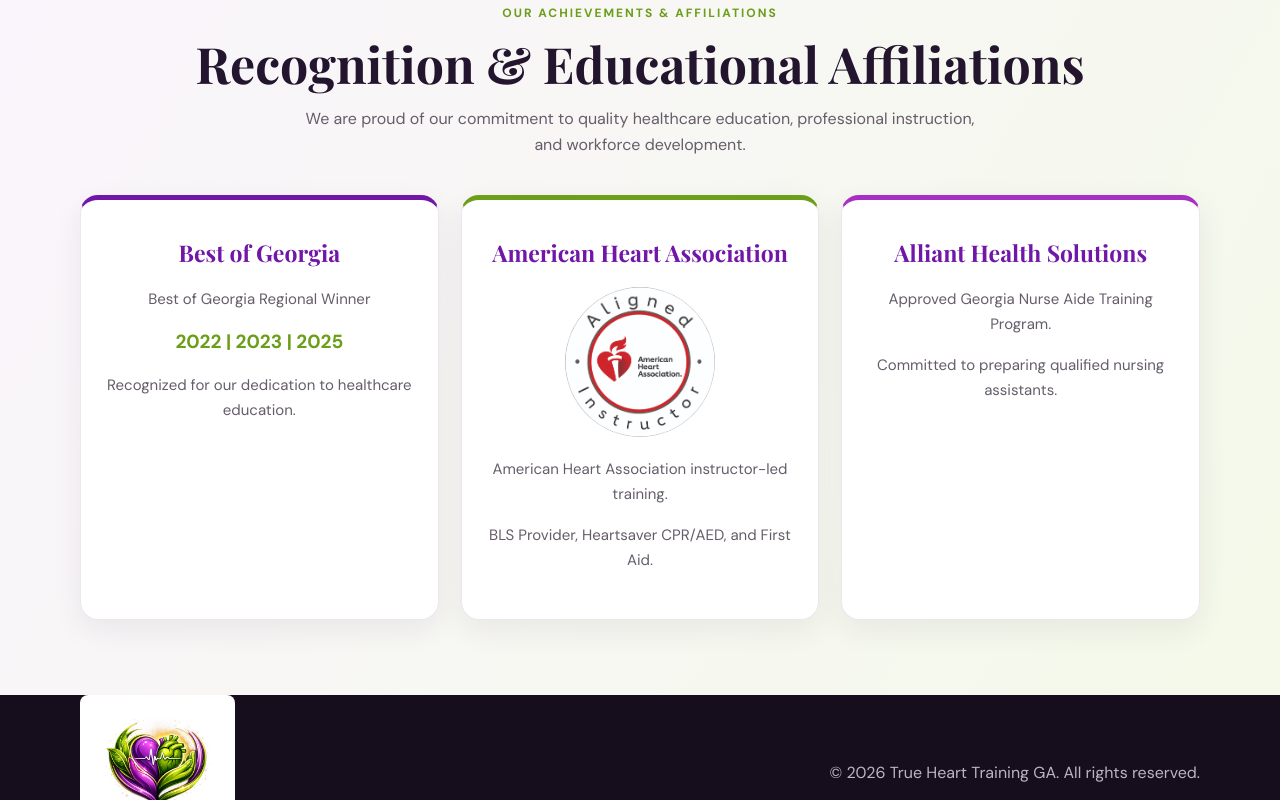
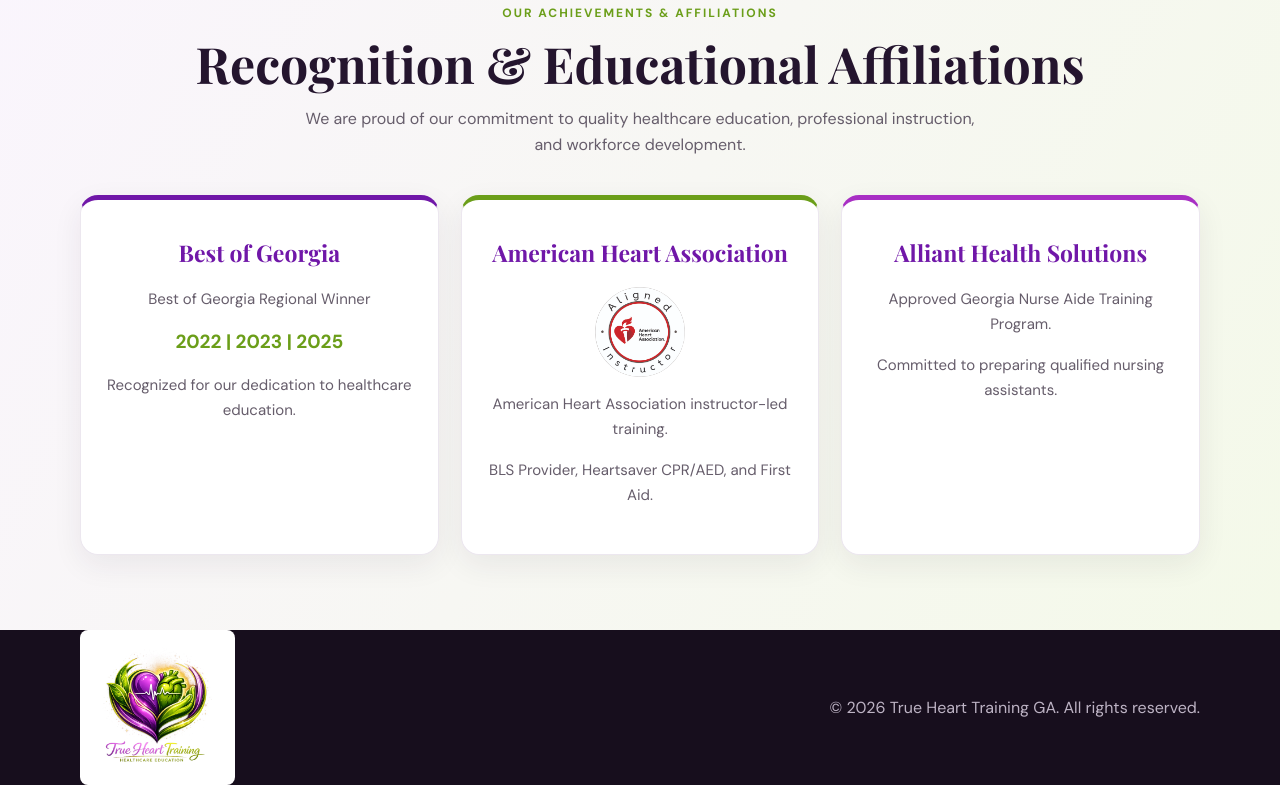
Before and after one commit to TrueHeartGA/-truehearttrainingga-site, a plain HTML site: page index.html in a window 1280 px wide. Shown: the part 11200-12000 px from the top of the page. Drawn offline with nearby package versions, Linux system fonts and the light colour scheme.

Commit message:
Add styles for recognition card instructor logo
    Reduce AHA instructor logo size.

```diff
--- a/style.css
+++ b/style.css
@@ -385,3 +385,11 @@ body{font-family:"DM Sans",Arial,sans-serif}
     margin: 15px auto 20px;
     border-radius: 50%;
 }
+.recognition-card img.aha-instructor-logo {
+    width: 90px !important;
+    max-width: 90px !important;
+    height: 90px !important;
+    object-fit: contain;
+    display: block;
+    margin: 15px auto;
+}
```
